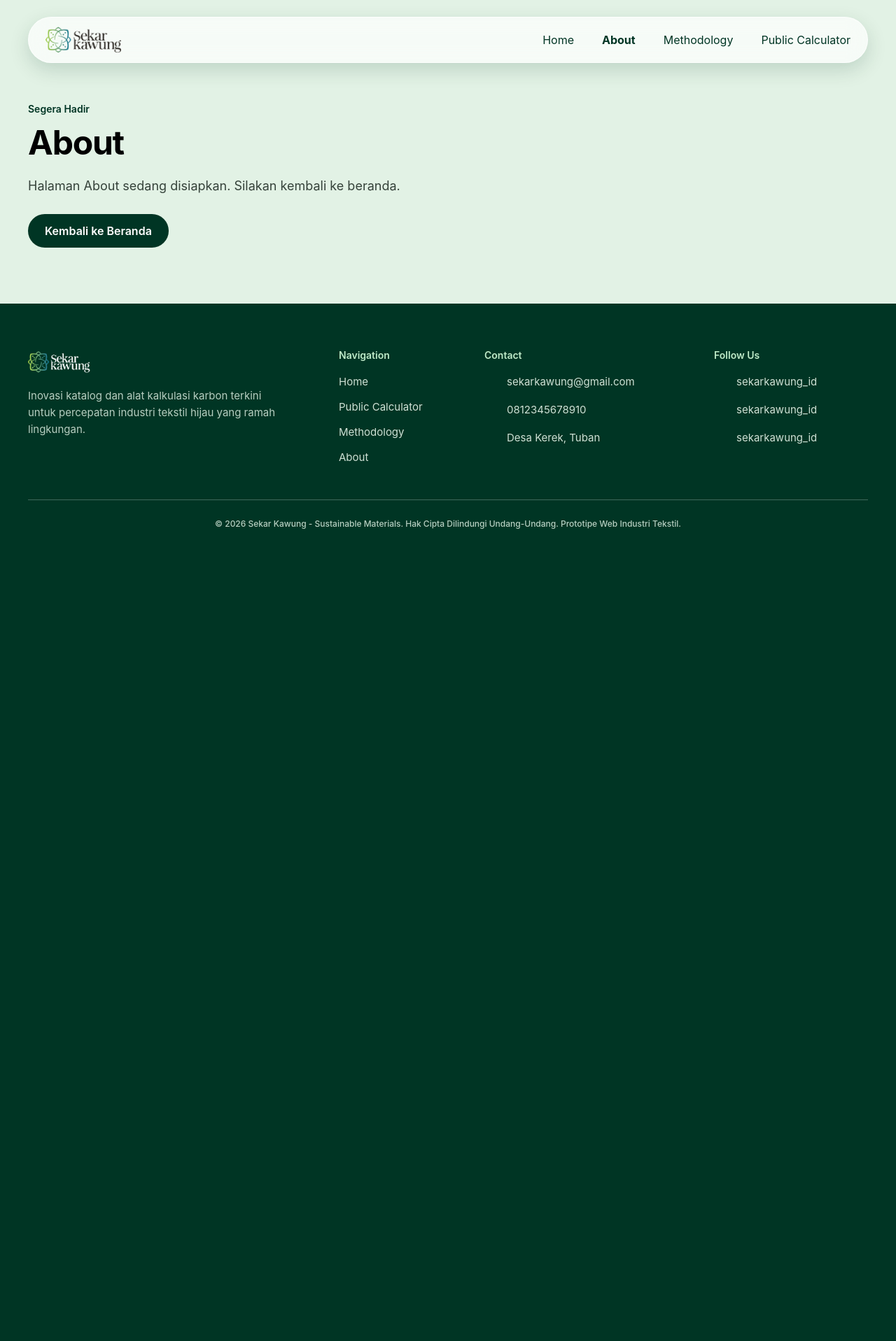
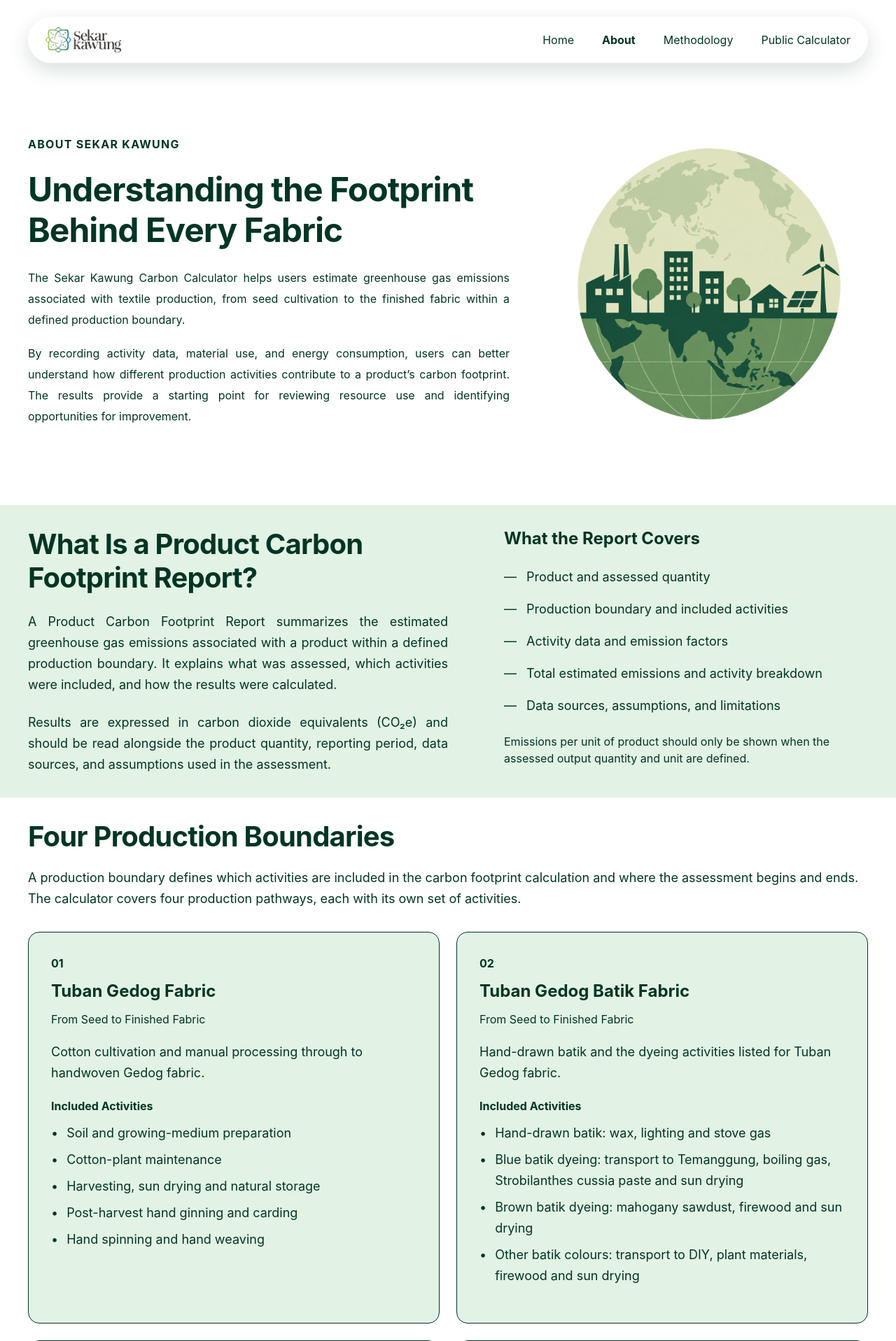
Before and after one commit to Rizal-Nurochman/sekar-kawung, a Laravel app: page /about in a window 1280 px wide. Shown: the top 1917 px of the page at 70% size. Before the commit the page ends 756 px from the top, so only its background shows below. Run offline with Laravel 12, Linux system fonts and the light colour scheme; style sheets or scripts are compiled from the project's sources; parts of the project's set-up code (start-up, migrations or seed data) failed here and were passed over; some libraries are stand-ins or nearby versions.

Commit message:
page about and methodology

```diff
--- a/resources/views/components/landing/layouts/app.blade.php
+++ b/resources/views/components/landing/layouts/app.blade.php
@@ -1,6 +1,7 @@
 @props([
     'title' => 'Sekar Kawung - Sustainable Materials',
     'description' => 'Merawat biodiversitas melalui budaya untuk mencapai ekonomi lestari.',
+    'heroBackground' => 'bg-mist-100',
 ])
 
 <!DOCTYPE html>
@@ -72,7 +73,7 @@
         </header>
     </div>
 
-    <div class="bg-mist-100 -mt-[84px] pt-[84px] sm:-mt-[92px] sm:pt-[92px]">
+    <div class="{{ $heroBackground }} -mt-[84px] pt-[84px] sm:-mt-[92px] sm:pt-[92px]">
         {{ $hero ?? '' }}
     </div>
 
--- a/resources/views/landing.blade.php
+++ b/resources/views/landing.blade.php
@@ -87,6 +87,11 @@
                 <p class="mt-6 max-w-[65ch] text-lg leading-8 text-ink-soft">
                     We apply a shared life cycle inventory across seed to fabric and seed to batik boundaries, using published emission factors and field data from Tuban. Totals are expressed in carbon dioxide equivalents (CO₂e) so hotspots can be compared across stages.
                 </p>
+                <div class="mt-4 rounded-xl border border-pine-900 bg-mist-100 px-4 py-4 text-pine-900">
+                    <p class="text-center text-xl font-bold leading-8">PCF = Σ (ADᵢ × EFᵢ)</p>
+                    <p class="mt-2 text-center text-base font-bold leading-7">Product Carbon Footprint = Activity Data × Emission Factor</p>
+                    <p class="mt-3 text-sm leading-6">Activity units must match the units used by the emission factor. Total emissions are calculated by adding the included contributions without double counting.</p>
+                </div>
                 <p class="mt-6">
                     <a href="{{ route('methodology') }}" class="inline-flex items-center gap-1 text-[15px] font-semibold leading-5 text-sage-600 transition-colors hover:text-pine-900">Read More <svg xmlns="http://www.w3.org/2000/svg" fill="none" viewBox="0 0 24 24" stroke-width="2" stroke="currentColor" class="size-4 translate-y-px" aria-hidden="true"><path stroke-linecap="round" stroke-linejoin="round" d="M13.5 4.5L21 12l-7.5 7.5M21 12H3" /></svg></a>
                 </p>
--- /dev/null
+++ b/resources/views/landing/about.blade.php
@@ -0,0 +1,129 @@
+@php
+    $boundaries = [
+        [
+            'number' => '01',
+            'title' => 'Tuban Gedog Fabric',
+            'summary' => 'Cotton cultivation and manual processing through to handwoven Gedog fabric.',
+            'activities' => [
+                'Soil and growing-medium preparation',
+                'Cotton-plant maintenance',
+                'Harvesting, sun drying and natural storage',
+                'Post-harvest hand ginning and carding',
+                'Hand spinning and hand weaving',
+            ],
+        ],
+        [
+            'number' => '02',
+            'title' => 'Tuban Gedog Batik Fabric',
+            'summary' => 'Hand-drawn batik and the dyeing activities listed for Tuban Gedog fabric.',
+            'activities' => [
+                'Hand-drawn batik: wax, lighting and stove gas',
+                'Blue batik dyeing: transport to Temanggung, boiling gas, Strobilanthes cussia paste and sun drying',
+                'Brown batik dyeing: mahogany sawdust, firewood and sun drying',
+                'Other batik colours: transport to DIY, plant materials, firewood and sun drying',
+            ],
+        ],
+        [
+            'number' => '03',
+            'title' => 'Pisano Handwoven Fabric (ATBM)',
+            'summary' => 'Cotton cultivation, machine-assisted yarn preparation and ATBM hand weaving, including the listed transport legs.',
+            'activities' => [
+                'Soil and growing-medium preparation',
+                'Cotton-plant maintenance',
+                'Harvesting, sun drying and natural storage',
+                'Post-harvest transport, machine ginning and electric carding',
+                'Yarn-to-fabric production: sliver transport, factory spinning, ATBM weaving in Karangasem, Klaten, and return transport to Yogya',
+            ],
+        ],
+        [
+            'number' => '04',
+            'title' => 'Pisano Handwoven Batik Fabric (ATBM)',
+            'summary' => 'Hand-drawn batik and the listed blue and white dyeing stages for Pisano ATBM fabric.',
+            'activities' => [
+                'Hand-drawn batik: transport to Tancep/DIY, wax, lighting and stove gas',
+                'Blue batik dyeing: transport to Temanggung, boiling gas, Strobilanthes cussia paste and sun drying',
+                'White batik dyeing: transport to DIY, leaves, bark, roots or flowers, firewood and sun drying',
+            ],
+        ],
+    ];
+
+@endphp
+
+<x-landing.layouts.app
+    title="About Sekar Kawung | Understanding the Footprint Behind Every Fabric"
+    description="Learn how Sekar Kawung explains textile production boundaries, activity data, emission factors, and product carbon footprints."
+    hero-background="bg-white"
+>
+    <x-slot:hero>
+        <section class="mx-auto grid w-full max-w-[1200px] items-center gap-10 px-4 pb-20 pt-14 text-pine-900 sm:px-6 lg:grid-cols-[minmax(0,688px)_minmax(0,448px)] lg:gap-16 lg:px-0 lg:pb-24 lg:pt-[88px]" aria-labelledby="about-heading">
+            <div>
+                <p class="text-base font-bold leading-6 tracking-[0.08em]">ABOUT SEKAR KAWUNG</p>
+                <h1 id="about-heading" class="mt-6 max-w-[688px] text-4xl font-bold leading-tight tracking-[-0.02em] sm:text-5xl sm:leading-[1.2]">
+                    Understanding the Footprint Behind Every Fabric
+                </h1>
+                <div class="mt-6 space-y-[18px] text-base leading-[30px] lg:text-justify">
+                    <p>The Sekar Kawung Carbon Calculator helps users estimate greenhouse gas emissions associated with textile production, from seed cultivation to the finished fabric within a defined production boundary.</p>
+                    <p>By recording activity data, material use, and energy consumption, users can better understand how different production activities contribute to a product’s carbon footprint. The results provide a starting point for reviewing resource use and identifying opportunities for improvement.</p>
+                </div>
+            </div>
+            <img
+                src="{{ asset('images/landing/about-environment.png') }}"
+                alt="Illustration of the Earth with buildings, trees, and renewable energy"
+                width="1254"
+                height="1254"
+                class="mx-auto h-auto w-full max-w-[448px] object-contain"
+                fetchpriority="high"
+            >
+        </section>
+    </x-slot:hero>
+
+    <section class="bg-mist-100 py-8 text-pine-900" aria-labelledby="report-heading">
+        <div class="mx-auto grid w-full max-w-[1200px] gap-10 px-4 sm:px-6 lg:grid-cols-[600px_520px] lg:gap-20 lg:px-0">
+            <div class="space-y-6">
+                <h2 id="report-heading" class="text-3xl font-bold leading-tight tracking-[-0.02em] sm:text-[40px] sm:leading-[48px]">What Is a Product Carbon Footprint Report?</h2>
+                <p class="text-lg leading-[30px] lg:text-justify">A Product Carbon Footprint Report summarizes the estimated greenhouse gas emissions associated with a product within a defined production boundary. It explains what was assessed, which activities were included, and how the results were calculated.</p>
+                <p class="text-lg leading-[30px] lg:text-justify">Results are expressed in carbon dioxide equivalents (CO₂e) and should be read alongside the product quantity, reporting period, data sources, and assumptions used in the assessment.</p>
+            </div>
+            <div>
+                <h3 class="text-2xl font-bold leading-8">What the Report Covers</h3>
+                <ul class="mt-6 space-y-4 text-lg leading-[30px]">
+                    <li class="flex gap-[14px]"><span aria-hidden="true">—</span><span>Product and assessed quantity</span></li>
+                    <li class="flex gap-[14px]"><span aria-hidden="true">—</span><span>Production boundary and included activities</span></li>
+                    <li class="flex gap-[14px]"><span aria-hidden="true">—</span><span>Activity data and emission factors</span></li>
+                    <li class="flex gap-[14px]"><span aria-hidden="true">—</span><span>Total estimated emissions and activity breakdown</span></li>
+                    <li class="flex gap-[14px]"><span aria-hidden="true">—</span><span>Data sources, assumptions, and limitations</span></li>
+                </ul>
+                <p class="mt-6 text-base leading-6">Emissions per unit of product should only be shown when the assessed output quantity and unit are defined.</p>
+            </div>
+        </div>
+    </section>
+
+    <section class="bg-white pb-20 pt-8 text-pine-900" aria-labelledby="boundaries-heading">
+        <div class="mx-auto w-full max-w-[1200px] px-4 sm:px-6 lg:px-0">
+            <h2 id="boundaries-heading" class="text-3xl font-bold leading-tight tracking-[-0.02em] sm:text-[40px] sm:leading-[48px]">Four Production Boundaries</h2>
+            <p class="mt-5 text-lg leading-[30px]">A production boundary defines which activities are included in the carbon footprint calculation and where the assessment begins and ends. The calculator covers four production pathways, each with its own set of activities.</p>
+
+            <div class="mt-8 grid gap-6 lg:grid-cols-2">
+                @foreach ($boundaries as $boundary)
+                    <article class="min-h-[560px] rounded-2xl border border-pine-900 bg-mist-100 p-6 sm:p-8">
+                        <p class="text-base font-bold leading-6">{{ $boundary['number'] }}</p>
+                        <h3 class="mt-3 text-2xl font-bold leading-8">{{ $boundary['title'] }}</h3>
+                        <p class="mt-3 text-base leading-6">From Seed to Finished Fabric</p>
+                        <p class="mt-5 text-lg leading-[30px]">{{ $boundary['summary'] }}</p>
+                        <h4 class="mt-5 text-base font-bold leading-6">Included Activities</h4>
+                        <ul class="mt-3 space-y-2 text-lg leading-[30px]">
+                            @foreach ($boundary['activities'] as $activity)
+                                <li class="flex gap-3"><span aria-hidden="true">•</span><span>{{ $activity }}</span></li>
+                            @endforeach
+                        </ul>
+                    </article>
+                @endforeach
+            </div>
+
+            <p class="mt-8 text-right">
+                <a href="{{ route('methodology') }}" class="inline-flex items-center gap-2 text-base leading-6 hover:underline">Read More <span aria-hidden="true">→</span></a>
+            </p>
+        </div>
+    </section>
+
+</x-landing.layouts.app>
--- a/routes/web.php
+++ b/routes/web.php
@@ -25,7 +25,7 @@ Route::redirect('/v2', '/');
 
 Route::view('/calculator', 'landing.coming-soon', ['section' => 'Public Calculator'])->name('calculator');
 Route::view('/methodology', 'landing.coming-soon', ['section' => 'Methodology'])->name('methodology');
-Route::view('/about', 'landing.coming-soon', ['section' => 'About'])->name('about');
+Route::view('/about', 'landing.about')->name('about');
 
 Route::get('/health', function () {
     return response()->json([
```
Also changed, not shown: PROJECT_ANALYSIS.md (added, +118 -0 lines), public/images/landing/about-environment.png (added).
